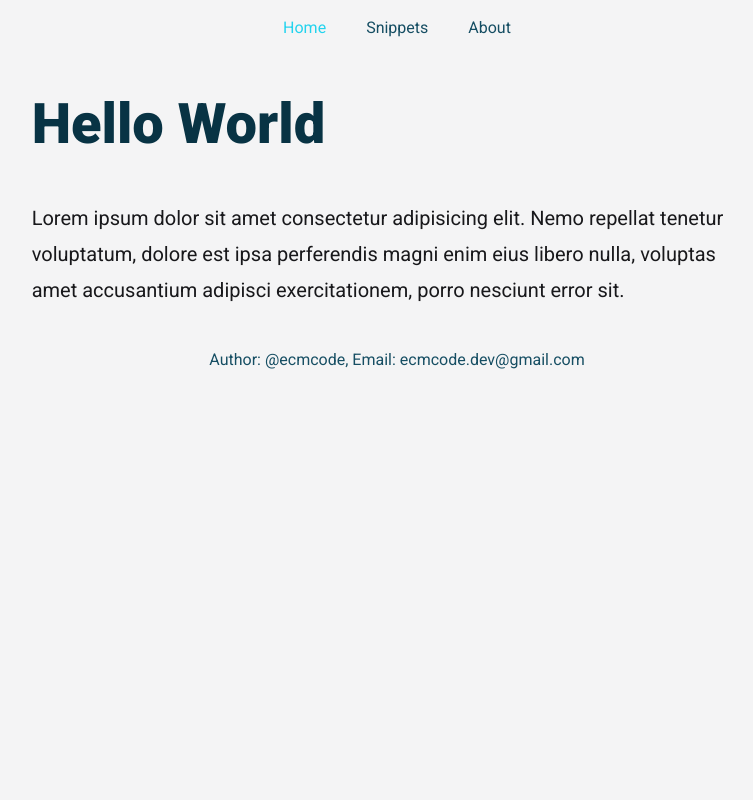
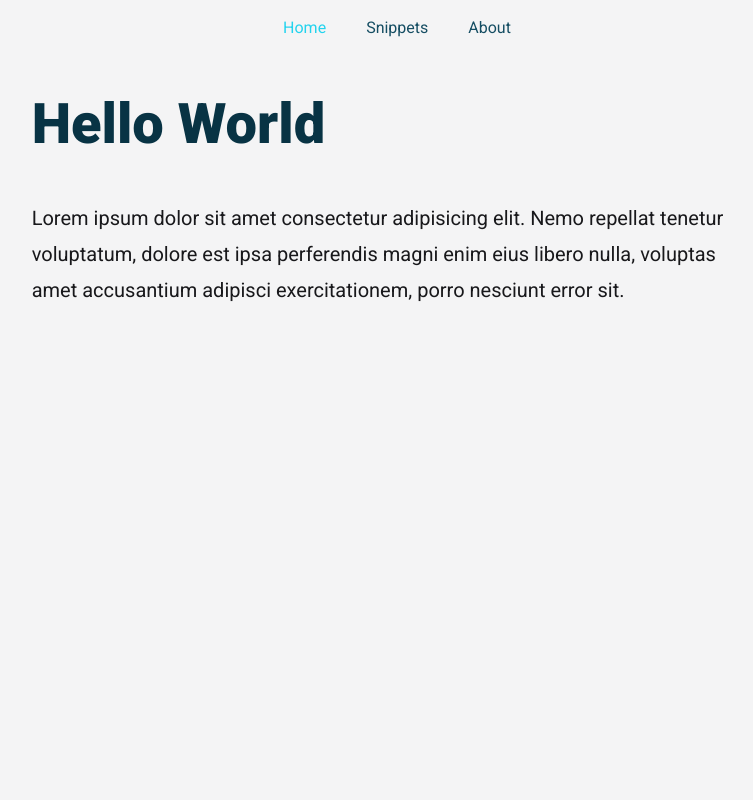
Before and after one commit to ecmCode/code-snippets, a Next.js app: page / in a window 1280 px wide. Shown: the top 800 px of the page, without its empty margins (243-996 px from the left). Built offline with nearby package versions, Linux system fonts and the light colour scheme.

Commit message:
update globals.css

```diff
--- a/app/globals.css
+++ b/app/globals.css
@@ -4,15 +4,15 @@
 
 html,
 body {
-  @apply min-w-full min-h-screen h-max w-auto box-border;
+  @apply overflow-x-hidden box-border;
 }
 
 body {
-  @apply flex flex-col justify-start items-center
+  @apply w-screen h-auto flex flex-col justify-start items-center
    text-cyan-900 bg-zinc-100;
 }
 
 main {
-  @apply mt-10 h-full w-full prose prose-sm md:prose-base lg:prose-lg xl:prose-xl
+  @apply mt-10 w-full min-h-screen prose prose-sm md:prose-base lg:prose-lg xl:prose-xl
     prose-headings:text-cyan-950 prose-p:text-zinc-900;
 }
```
